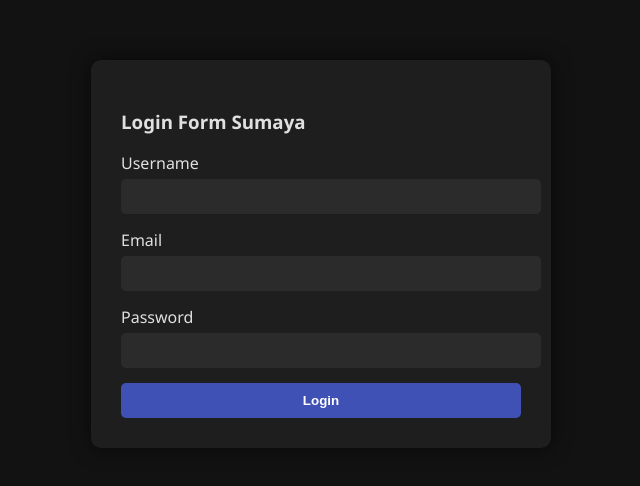
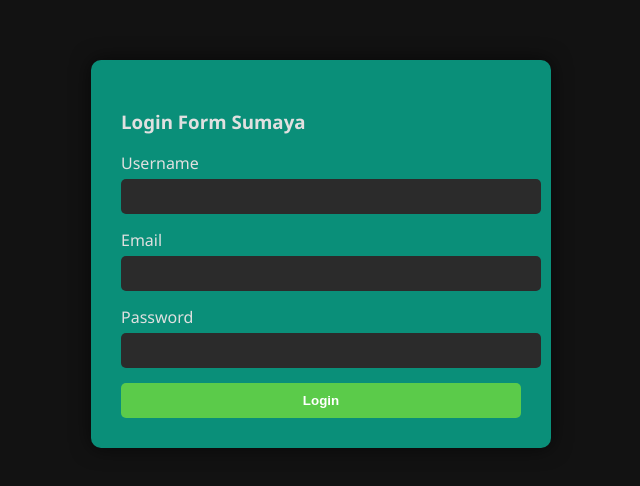
Before and after one commit to developer-sumaya/my-first-project, a plain HTML site: page index.html in a window 1280 px wide. Shown: the part 146-632 px from the top of the page, without its empty margins (319-959 px from the left). Drawn offline with Linux system fonts and the light colour scheme.

Commit message:
form bg color & button color changed

```diff
--- a/index.html
+++ b/index.html
@@ -26,7 +26,7 @@
     }
 
     .form-container {
-      background-color: #1e1e1e;
+      background-color: #0a8f79;
       padding: 30px;
       border-radius: 10px;
       box-shadow: 0 0 20px rgba(0, 0, 0, 0.6);
@@ -61,7 +61,7 @@
     input[type="submit"] {
       width: 100%;
       padding: 10px;
-      background-color: #3f51b5;
+      background-color: #5bcb4a;
       color: #fff;
       border: none;
       border-radius: 5px;
```
